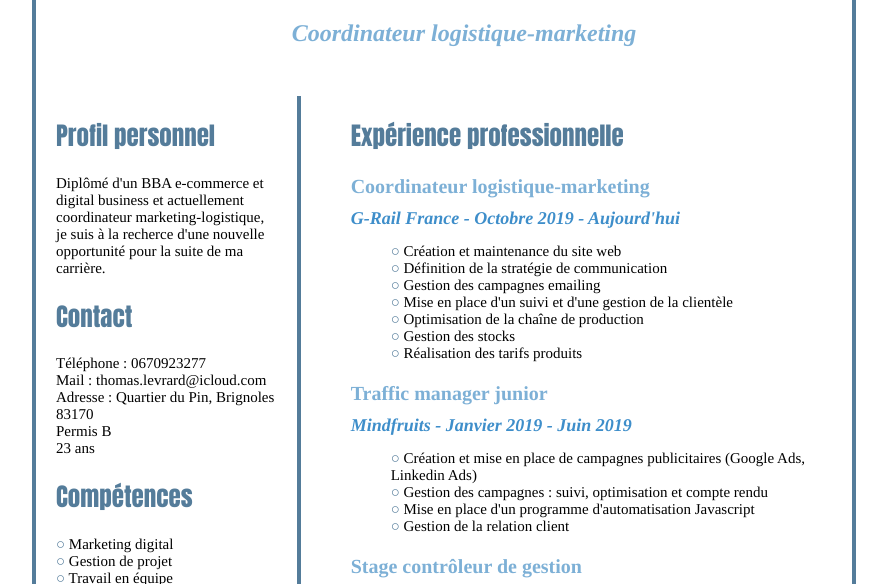
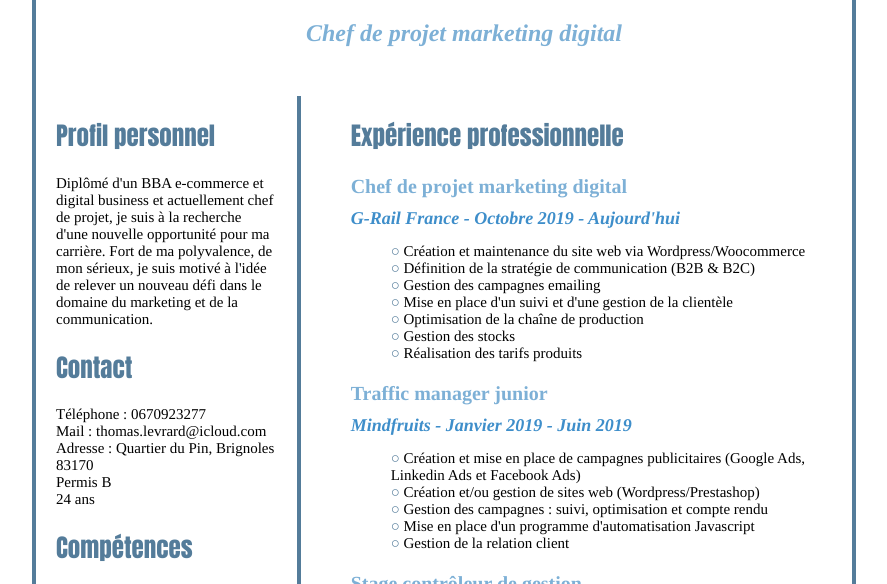
Before and after one commit to thomasl29/CV_Thomas_LEVRARD.github.io, a plain HTML site: page index.html in a window 1280 px wide. Shown: the part 171-755 px from the top of the page, without its empty margins (196-1083 px from the left). Drawn offline with Linux system fonts and the light colour scheme.

Commit message:
Update index.html

```diff
--- a/index.html
+++ b/index.html
@@ -11,7 +11,7 @@
 		<section>
 			<div id="titre">
 					<h1> THOMAS LEVRARD</h1>
-						<h2>Coordinateur logistique-marketing</h2>
+						<h2>Chef de projet marketing digital</h2>
 			</div>
 
 			<div id="bloc">
@@ -24,11 +24,11 @@
 
 					<h2>Expérience professionnelle</h2>
 						<div>
-							<h3>Coordinateur logistique-marketing</h3>
-							<h4><a href="https://www.g-rail-france.com" target=_blank>G-Rail France</a> - Octobre 2019 - Aujourd'hui</h4>
+							<h3>Chef de projet marketing digital</h3>
+							<h4><a href="https://www.g-rail-france.fr" target=_blank>G-Rail France</a> - Octobre 2019 - Aujourd'hui</h4>
 							<ul>
-								<li>Création et maintenance du site web</li>
-								<li>Définition de la stratégie de communication</li>
+								<li>Création et maintenance du site web via Wordpress/Woocommerce</li>
+								<li>Définition de la stratégie de communication (B2B & B2C)</li>
 								<li>Gestion des campagnes emailing</li>
 								<li>Mise en place d'un suivi et d'une gestion de la clientèle</li>
 								<li>Optimisation de la chaîne de production</li>
@@ -40,7 +40,8 @@
 							<h3>Traffic manager junior</h3>
 							<h4><a href="https://www.mindfruits.biz" target=_blank>Mindfruits</a> - Janvier 2019 - Juin 2019</h4>
 							<ul>
-								<li>Création et mise en place de campagnes publicitaires (Google Ads, Linkedin Ads)</li>
+								<li>Création et mise en place de campagnes publicitaires (Google Ads, Linkedin Ads et Facebook Ads)</li>
+								<li>Création et/ou gestion de sites web (Wordpress/Prestashop)</li>
 								<li>Gestion des campagnes : suivi, optimisation et compte rendu</li>
 								<li>Mise en place d'un programme d'automatisation Javascript</li>
 								<li>Gestion de la relation client</li>
@@ -52,6 +53,7 @@
 							<ul>
 								<li>Mise à jour des valeurs immobilières</li>
 								<li>Suivi d'un portefeuille clients</li>
+								<li>Participation à la mise en place d'un CRM (Salesforce)</li>
 							</ul>
 						</div>
 
@@ -82,14 +84,15 @@
 				<div id="contact">
 					<div>
 						<h2>Profil personnel</h2>
-						<p>Diplômé d'un BBA e-commerce et digital business et actuellement coordinateur marketing-logistique, je suis à la recherce d'une nouvelle opportunité pour la suite de ma carrière.</p>
+						<p>Diplômé d'un BBA e-commerce et digital business et actuellement chef de projet, je suis à la recherche d'une nouvelle opportunité pour ma carrière.
+Fort de ma polyvalence, de mon sérieux, je suis motivé à l'idée de relever un nouveau défi dans le domaine du marketing et de la communication.</p>
 					</div>
 					<div>
 						<h2>Contact</h2>
 						<p>Téléphone : <a href="tel:+33670923277">0670923277</a><br>
 						Mail : <a href="mailto:thomas.levrard@icloud.com">thomas.levrard@icloud.com</a><br>Adresse : Quartier du Pin, Brignoles 83170<br>
 						Permis B<br>
-						23 ans
+						24 ans
 						</p>
 					</div>
 					<div>
```
